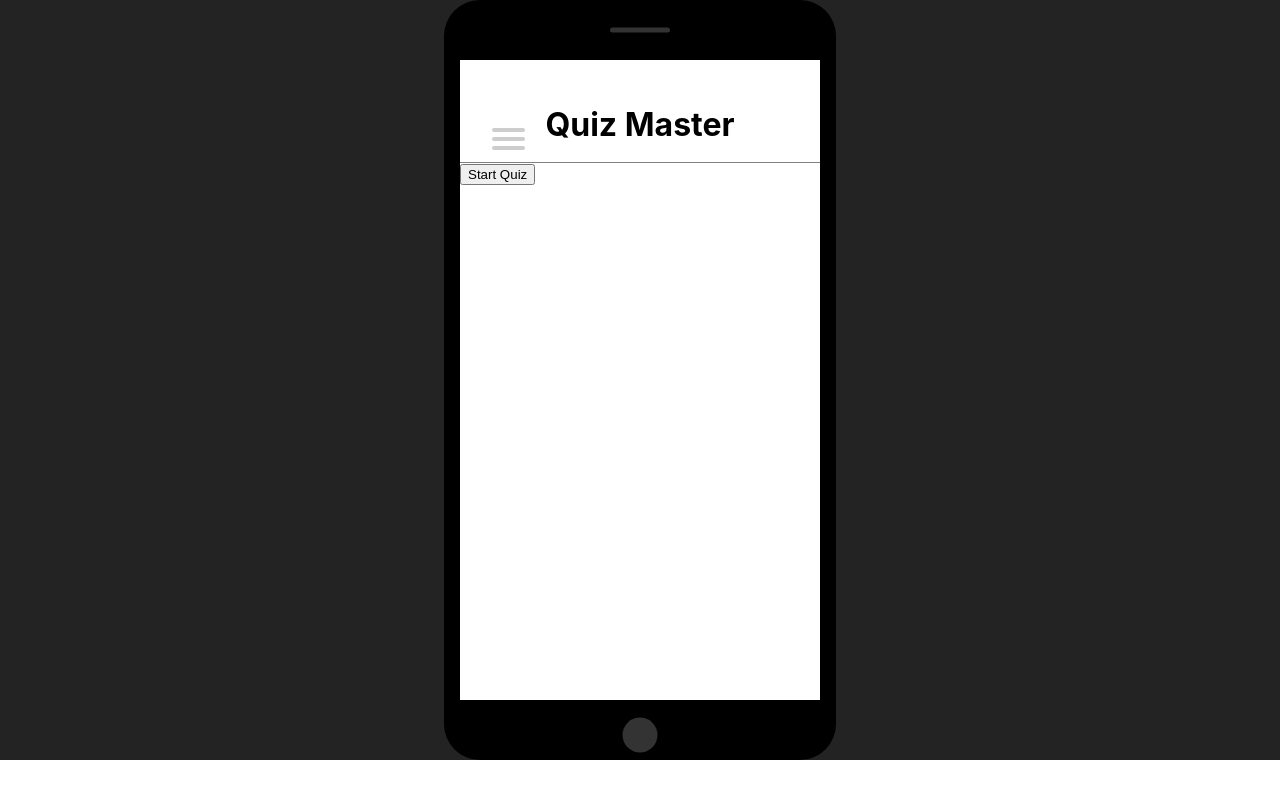
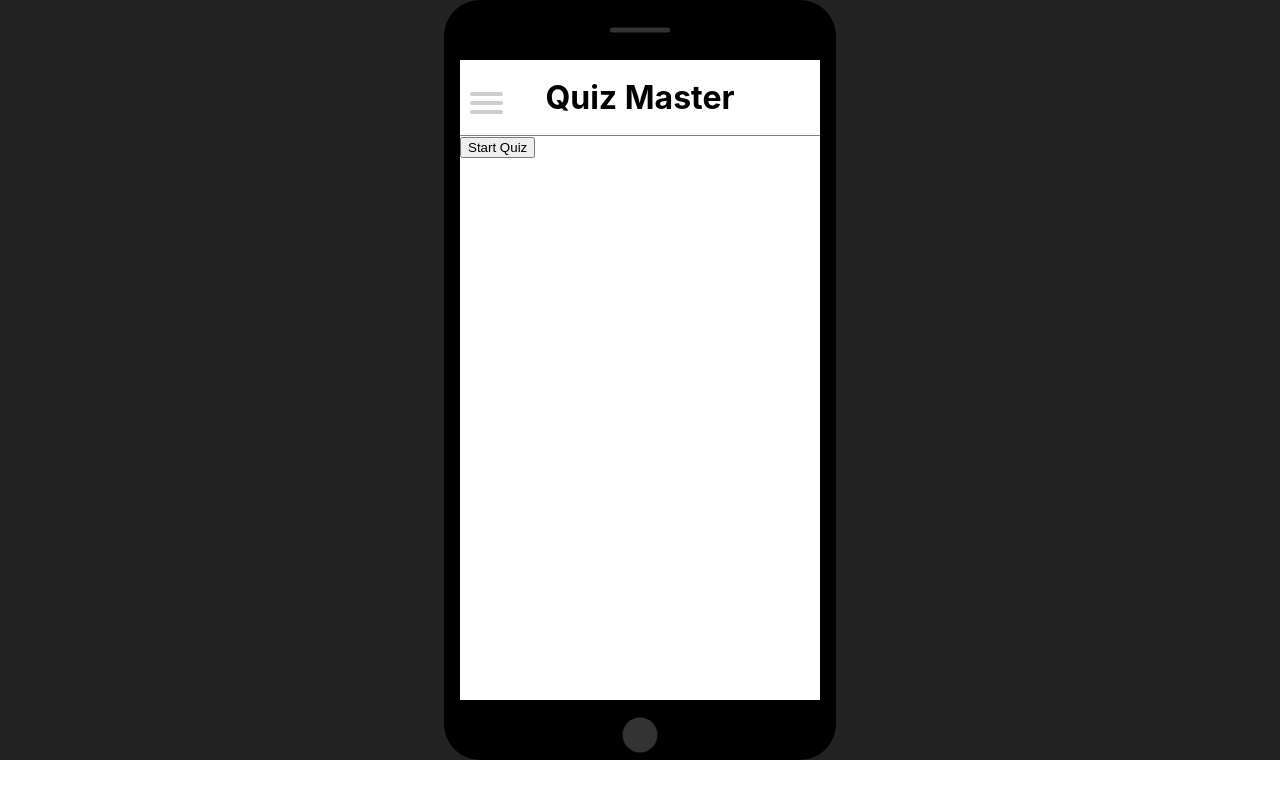
Before and after one commit to MazenMezher/mandatory-uxdesign2, a React (Create React App) app: page / in a window 1280 px wide. Built offline with nearby package versions, Linux system fonts and the light colour scheme.

Commit message:
cc fixes

```diff
--- a/package.json
+++ b/package.json
@@ -8,6 +8,8 @@
     "@testing-library/user-event": "^7.2.1",
     "react": "^16.13.1",
     "react-dom": "^16.13.1",
+    "react-helmet": "^5.2.1",
+    "react-router-dom": "^5.1.2",
     "react-scripts": "3.4.1"
   },
   "scripts": {
--- a/src/Components/Hamburger.js
+++ b/src/Components/Hamburger.js
@@ -3,12 +3,9 @@ import React, { Component } from 'react'
 export class Hamburger extends Component {
     render() {
         return (
-            <div>
-                    <nav role="navigation">
-                <div id="menuToggle">
-
+             <>
+                <div id="nav">
                     <input type="checkbox" />
-
                     <span></span>
                     <span></span>
                     <span></span>
@@ -20,8 +17,8 @@ export class Hamburger extends Component {
                     <a href="#"><li>Contact</li></a>
                     </ul>
             </div>
-            </nav>
-            </div>
+            </>
+
         )
     }
 }
--- a/src/Css/Menu.css
+++ b/src/Css/Menu.css
@@ -1,52 +1,28 @@
-#menuToggle
-{
-  display: block;
-  position: relative;
-  top: 50px;
-  left: 50px;
-
+#nav{
+  position: absolute;
+  top: 30px;
+  left: 10px;
   z-index: 1;
-
-  -webkit-user-select: none;
   user-select: none;
 }
 
-#menuToggle a
-{
+#nav a{
   text-decoration: none;
   color: #232323;
-
   transition: color 0.3s ease;
 }
 
-#menuToggle a:hover
-{
+#nav a:hover{
   color: tomato;
-}
-
-#menuToggle input
-{
-  display: block;
-  width: 40px;
-  height: 32px;
-  position: absolute;
-  top: -7px;
-  left: -5px;
-
-  cursor: pointer;
-
-  opacity: 0; /* hide this */
-  z-index: 2; /* and place it over the hamburger */
-
-  -webkit-touch-callout: none;
 }
 
 /*
  * Just a quick hamburger
  */
-#menuToggle span
+#nav span
 {
   display: block;
+  left: -5%;
   width: 33px;
   height: 4px;
   margin-bottom: 5px;
@@ -54,24 +30,19 @@
 
   background: #cdcdcd;
   border-radius: 3px;
-
   z-index: 1;
-  left: -5%;
 
   transform-origin: 4px 0px;
-
   transition: transform 0.5s cubic-bezier(0.77,0.2,0.05,1.0),
-              background 0.5s cubic-bezier(0.77,0.2,0.05,1.0),
-              opacity 0.55s ease;
+    background 0.5s cubic-bezier(0.77,0.2,0.05,1.0),
+    opacity 0.55s ease;
 }
 
-#menuToggle span:first-child
-{
+#nav span:first-child{
   transform-origin: 0% 0%;
 }
 
-#menuToggle span:nth-last-child(2)
-{
+#nav span:nth-last-child(2){
   transform-origin: 0% 100%;
 }
 
@@ -79,68 +50,70 @@
  * Transform all the slices of hamburger
  * into a crossmark.
  */
-#menuToggle input:checked ~ span
-{
+#nav input:checked ~ span{
   opacity: 1;
-  transform: rotate(45deg) translate(-2px, -1px);
+  transform: rotate(45deg) translate(5px, -1px);
   background: #232323;
 }
 
 /*
  * But let's hide the middle one.
  */
-#menuToggle input:checked ~ span:nth-last-child(3)
-{
+#nav input:checked ~ span:nth-last-child(3){
   opacity: 0;
   transform: rotate(0deg) scale(0.2, 0.2);
 }
 
-/*
- * Ohyeah and the last one should go the other direction
- */
-#menuToggle input:checked ~ span:nth-last-child(2)
-{
-  transform: rotate(-45deg) translate(0, -1px);
+/* Ohyeah and the last one should go the other direction */
+#nav input:checked ~ span:nth-last-child(2){
+  transform: rotate(-45deg) translate(0, 6px);
 }
 
-/*
- * Make this absolute positioned
- * at the top left of the screen
- */
-#menu
-{
+/* Make this absolute positioned at the top left of the screen */
+#menu{
   position: absolute;
-  width: 50px;
-  margin: -76px 0 0 -50px;
-  padding: 50px;
-  padding-top: 75px;
-
-
+  opacity: 0;
   background: #ededed;
+  padding-top: 50px;
+  top: -20px;
+  left: -10px;
+  width: 170px;
+  height: 564px;
   list-style-type: none;
   -webkit-font-smoothing: antialiased;
   /* to stop flickering of text in safari */
-  display: none;
   transform-origin: 0% 0%;
-  transform: translate(-100%, 0);
-
-  transition: transform 0.5s cubic-bezier(0.77,0.2,0.05,1.0);
+  transform: translateX(-100%);
+  /* transition: transform 0.5s cubic-bezier(0.77,0.2,0.05,1.0); */
+  transition: all 0.5s cubic-bezier(0.77,0.2,0.05,1.0);
 }
 
-#menu li
-{
+#menu li{
   padding: 10px 0;
   font-size: 22px;
   opacity: 1;
 }
 
-
-/*
- * And let's slide it in from the left
- */
-#menuToggle input:checked ~ ul
-{
+/* And let's slide it in from the left */
+#nav input:checked ~ ul{
   transform: none;
   display: block;
+ opacity: 0.9;
+}
 
+span{
+
+    transform: translate(2px, 2px);
 }
+
+input{
+    position: absolute;
+    top: -5px;
+    left: -4px;
+    width: 35px;
+    height: 31px;
+    cursor: pointer;
+    opacity: 0; /* hide this */
+    z-index: 2; /* and place it over the hamburger */
+    /* -webkit-touch-callout: none; */
+  }
```
Also changed, not shown: 1 other file (tests, documents, lock files or other folders).
